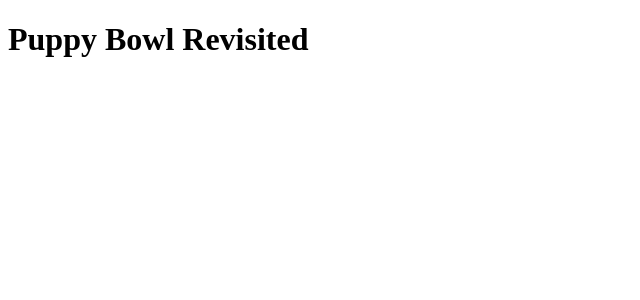
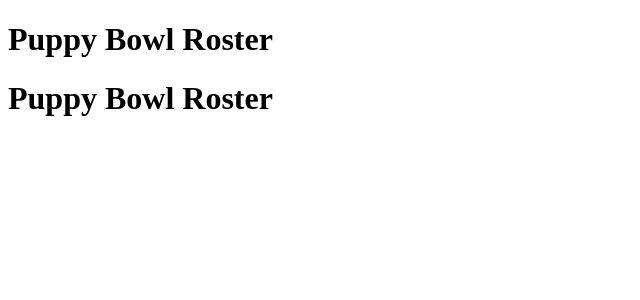
Before and after one commit to michaelwhendrix/Puppy-Bowl-React, a React (Vite) app: page / in a window 1280 px wide. Shown: the top 300 px of the page, without its empty margins (0-640 px from the left). Built offline with nearby package versions, Linux system fonts and the light colour scheme.

Commit message:
added title and shell of AllPuppies component

```diff
--- a/src/App.jsx
+++ b/src/App.jsx
@@ -1,12 +1,13 @@
 import { useState } from 'react'
 import './App.css'
+import AllPuppies from './components/AllPuppies'
 
 function App() {
-  const [count, setCount] = useState(0)
 
   return (
     <>
-    <h1> Puppy Bowl Revisited</h1>
+    <h1>Puppy Bowl Roster</h1>
+    <AllPuppies/>
     </>
   )
 }
--- /dev/null
+++ b/src/components/AllPuppies.jsx
@@ -0,0 +1,11 @@
+
+
+const AllPuppies = () => {
+    return (
+        <>
+          <h1>Puppy Bowl Roster</h1>
+        </>
+
+    )
+}
+export default AllPuppies
```
